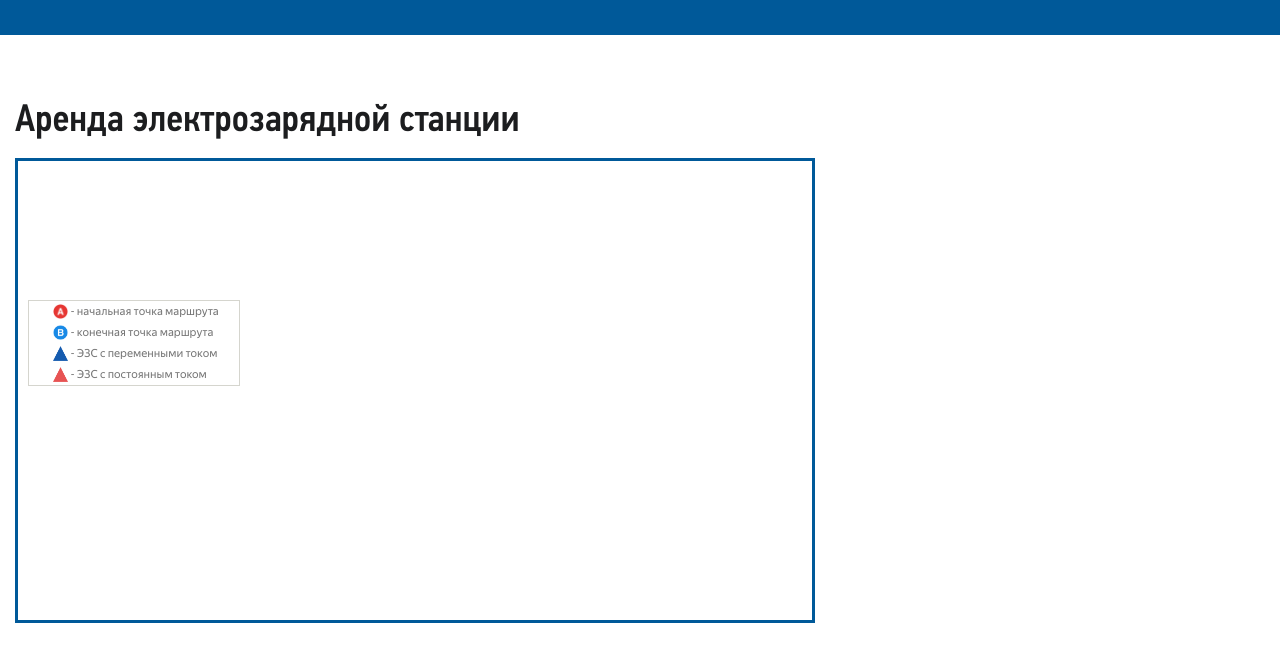
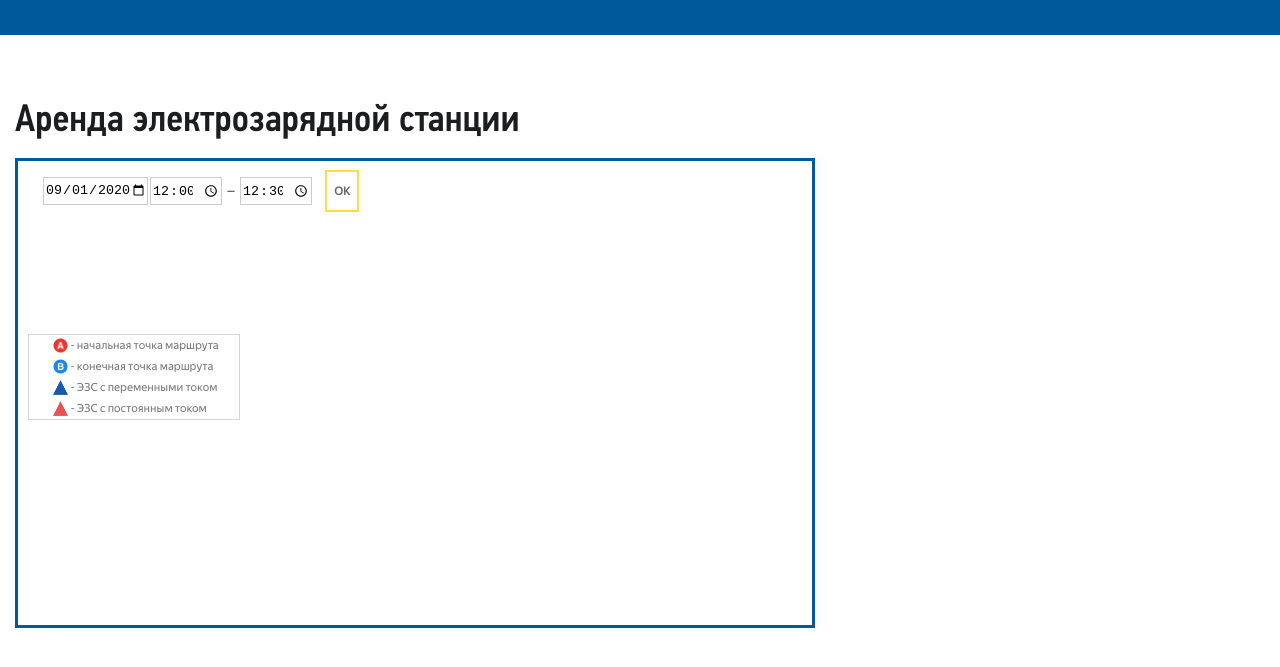
Before and after one commit to yelis-alt/electrocars, a plain HTML site: page frontend/interface.html in a window 1280 px wide. Shown: the part 117-784 px from the top of the page. Drawn offline with Linux system fonts and the light colour scheme; files whose address does not match are found by name.

Commit message:
21.10.2022

```diff
--- a/frontend/css/style.css
+++ b/frontend/css/style.css
@@ -56,7 +56,7 @@
 
 #map{
     width: 800px;
-    height: 465px;
+    height: 470px;
     margin-top: 13px;
     clear: left;
     display: flex;
@@ -69,7 +69,7 @@
     width: 212.1px;
     height: 86px;
     margin-left: 28px;
-    margin-top: 416.5px;
+    margin-top: 450.5px;
     position: fixed;
     background-color: white;
     border: solid rgb(213,213,206);
@@ -96,3 +96,73 @@
     width: 15px;
     height: 15px;
 }
+
+ #start_date{
+        height: 28px;
+        width: 105px;
+        float:left;
+        position:absolute;
+        margin-top: 294px;
+        margin-left: 43px;
+        border: solid rgb(204,204,204);
+        border-width: 0.09em;
+        outline-color: rgb(255,219,77);
+        outline-width: 1.2em;
+ }
+
+ #ok{
+    font-family: 'Yandex Sans';
+    color: rgb(102,102,102);
+    font-size: 0.7rem;
+    font-weight: 800;
+    line-height: 0.9em;
+    background-color: white;
+    border: solid rgb(255,219,77);
+    border-width: 0.19em;
+    outline-color: rgb(255,219,77);
+    width:34px;
+    height:42px;
+    position: absolute;
+    text-align: center;
+    cursor:pointer;
+    margin-top: 287px;
+    margin-left: 325.2px;
+ }
+
+ #period_start{
+    height: 28px;
+    width: 72px;
+    float:left;
+    position:absolute;
+    margin-top: 294px;
+    margin-left: 150px;
+    border: solid rgb(204,204,204);
+    border-width: 0.09em;
+    outline-color: rgb(255,219,77);
+    outline-width: 1.2em;
+ }
+
+ #period_end{
+    height: 28px;
+    width: 72px;
+    float:left;
+    position:absolute;
+    margin-top: 294px;
+    margin-left: 240px;
+    border: solid rgb(204,204,204);
+    border-width: 0.09em;
+    outline-color: rgb(255,219,77);
+    outline-width: 1.2em;
+ }
+
+.tire{
+    float:left;
+    position:absolute;
+    margin-top: 293px;
+    margin-left: 227.5px;
+    font-family: 'Yandex Sans';
+    color: rgb(102,102,102);
+    font-size: 1.1rem;
+    font-weight: 1200;
+    line-height: 0.9em;
+}
--- a/frontend/interface.html
+++ b/frontend/interface.html
@@ -63,6 +63,16 @@
                     </span>
                 </div>
             </div>
+        <input type="date" id="start_date"
+               name="date_trip"  value="2020-09-01"/>
+        <button type="button" id="ok">
+            OK
+        </button>
+        <input type="time" id="period_start" name="appt1" value = "12:00">
+        <input type="time" id="period_end" name="appt2" value = "12:30">
+        <div class="tire">
+        _
+        </div>
     </div>
 </body>
 
--- a/frontend/js/map.js
+++ b/frontend/js/map.js
@@ -9,7 +9,9 @@ function init() {
     // Создадим панель маршрутизации.
         routePanelControl = new ymaps.control.RoutePanel({
             options: {
-                maxWidth: '320px'
+                maxWidth: '330px',
+                showHeader: true,
+                title: ' '
             }
         }),
         zoomControl = new ymaps.control.ZoomControl({
```
Also changed, not shown: 2 other files.
